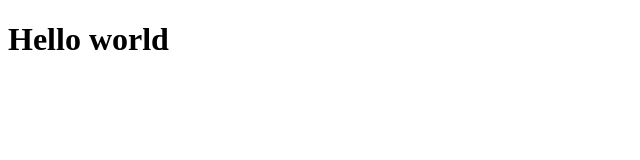
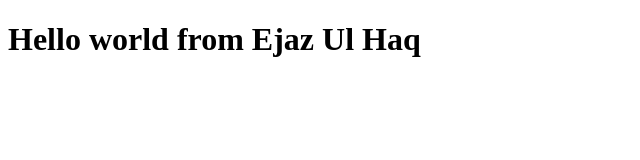
Before and after one commit to ejazulhaq91/bootcamp1, a plain HTML site: page index.html in a window 1280 px wide. Shown: the whole page, without its empty margins (0-640 px from the left). Drawn offline with Linux system fonts and the light colour scheme.

Commit message:
practice2

```diff
--- a/index.html
+++ b/index.html
@@ -6,6 +6,6 @@
     <title>Document</title>
 </head>
 <body>
-    <h1>Hello world</h1>
+    <h1>Hello world from Ejaz Ul Haq</h1>
 </body>
 </html>
```
